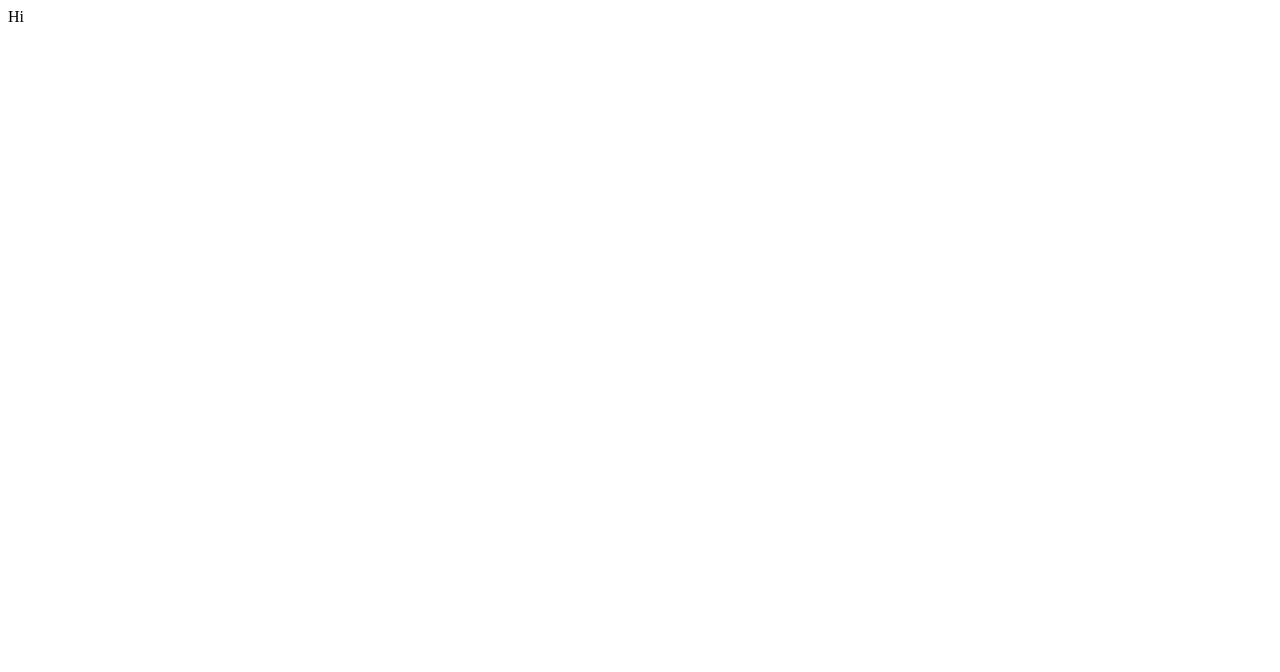
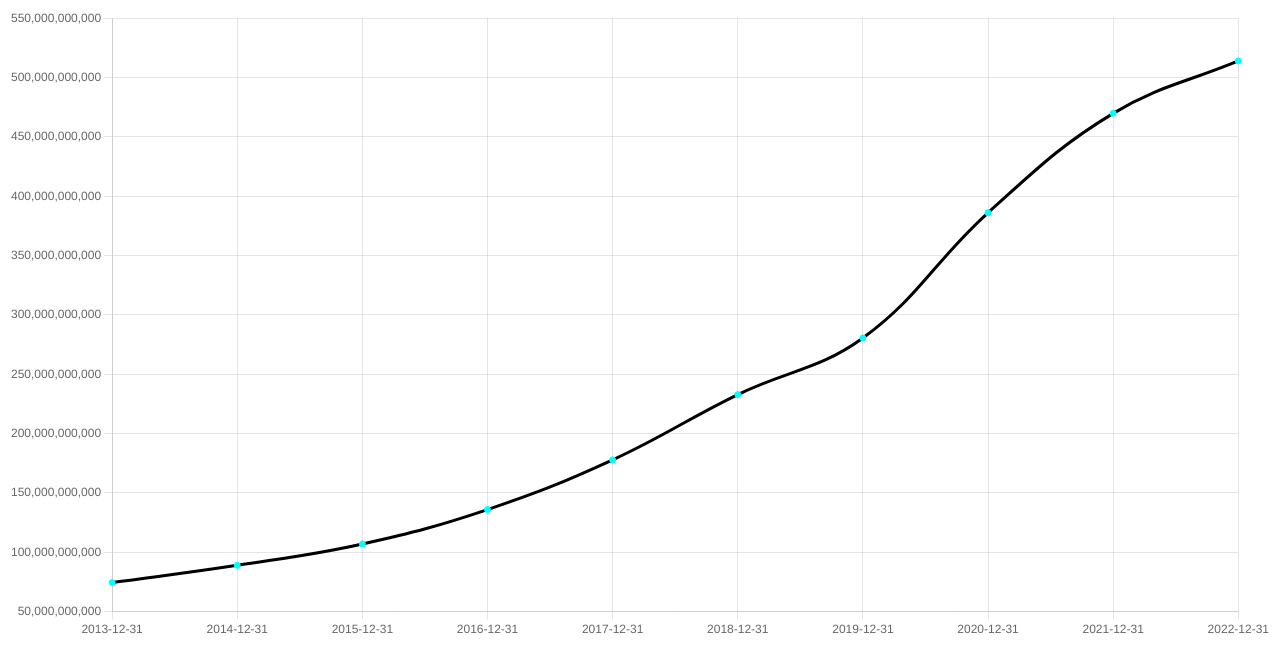
Before and after one commit to onifernando1/charts, a React (Create React App) app in the folder charts/: page / in a window 1280 px wide. Shown: the top 672 px of the page. Built offline with nearby package versions, Linux system fonts and the light colour scheme.

Commit message:
create line graph for last 10 years and matching revenue data

```diff
--- a/charts/src/components/LineGraph.js
+++ b/charts/src/components/LineGraph.js
@@ -24,11 +24,13 @@ function LineGraph(props) {
   const yAxis = props.y;
 
   const data = {
-    labels: ["Mon", "Tue", "Wed"],
+    // labels: ["Mon", "Tue", "Wed"],
+    labels: xAxis,
     datasets: [
       {
         label: "Sales of the week",
-        data: [6, 3, 9],
+        // data: [6, 3, 9],
+        data: yAxis,
         backgroundColor: "aqua",
         borderColor: "black",
         pointBorderColor: "aqua",
--- a/charts/src/components/RevenueOverTime.js
+++ b/charts/src/components/RevenueOverTime.js
@@ -1,9 +1,31 @@
 import React from "react";
 import { useState, useEffect } from "react";
 import { requestData } from "../sampleData/requestData";
+import LineGraph from "./LineGraph";
+import { Line } from "react-chartjs-2";
+import {
+  Chart as ChartJS,
+  LineElement,
+  CategoryScale, // x axis
+  LinearScale, // y axis
+  PointElement,
+  Legend,
+  Tooltip,
+} from "chart.js";
+
+ChartJS.register(
+  LineElement,
+  CategoryScale,
+  LinearScale,
+  PointElement,
+  Legend,
+  Tooltip
+);
 
 function RevenueOverTime(props) {
   const [currentRequestData, setCurrentRequestData] = useState([]);
+  const [dateArray, setDateArray] = useState("");
+  const [revenueArray, setRevenueArray] = useState("");
 
   useEffect(() => {
     getDateAndRevenueArraysFromOriginalRequest();
@@ -41,6 +63,7 @@ function RevenueOverTime(props) {
       tempDateArray.push(dataArray[i][0]);
     }
     console.log(tempDateArray);
+    setDateArray(tempDateArray);
     return tempDateArray;
   };
 
@@ -50,6 +73,7 @@ function RevenueOverTime(props) {
       tempRevenueArray.push(dataArray[i][1]);
     }
     console.log(tempRevenueArray);
+    setRevenueArray(tempRevenueArray);
     return tempRevenueArray;
   };
 
@@ -62,7 +86,38 @@ function RevenueOverTime(props) {
     );
   };
 
-  return <div>Hi</div>;
+  const data = {
+    labels: dateArray,
+    datasets: [
+      {
+        label: "",
+        data: revenueArray,
+        backgroundColor: "aqua",
+        borderColor: "black",
+        pointBorderColor: "aqua",
+        fill: true,
+        tension: 0.4,
+      },
+    ],
+  };
+
+  const options = {
+    plugins: {
+      legend: false,
+    },
+    scales: {
+      y: {
+        // min: 3,
+        // max: 6,
+      },
+    },
+  };
+
+  return (
+    <div className="revenue-line-graph">
+      <Line data={data} options={options}></Line>
+    </div>
+  );
 }
 
 export default RevenueOverTime;
```
